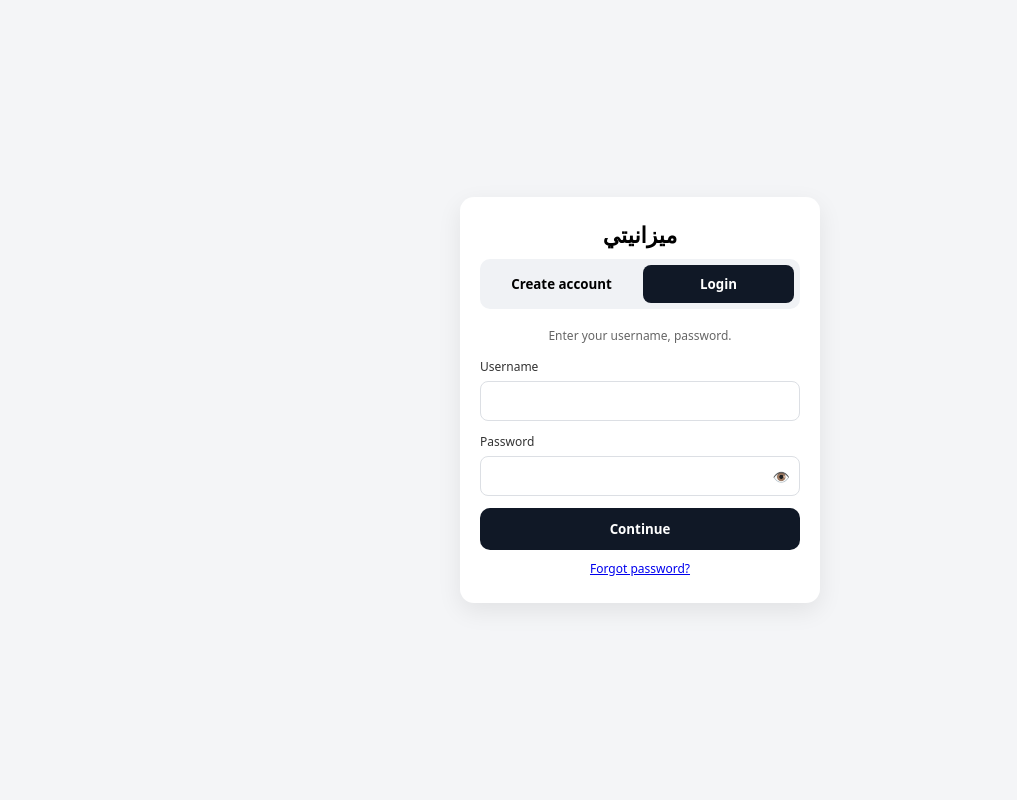
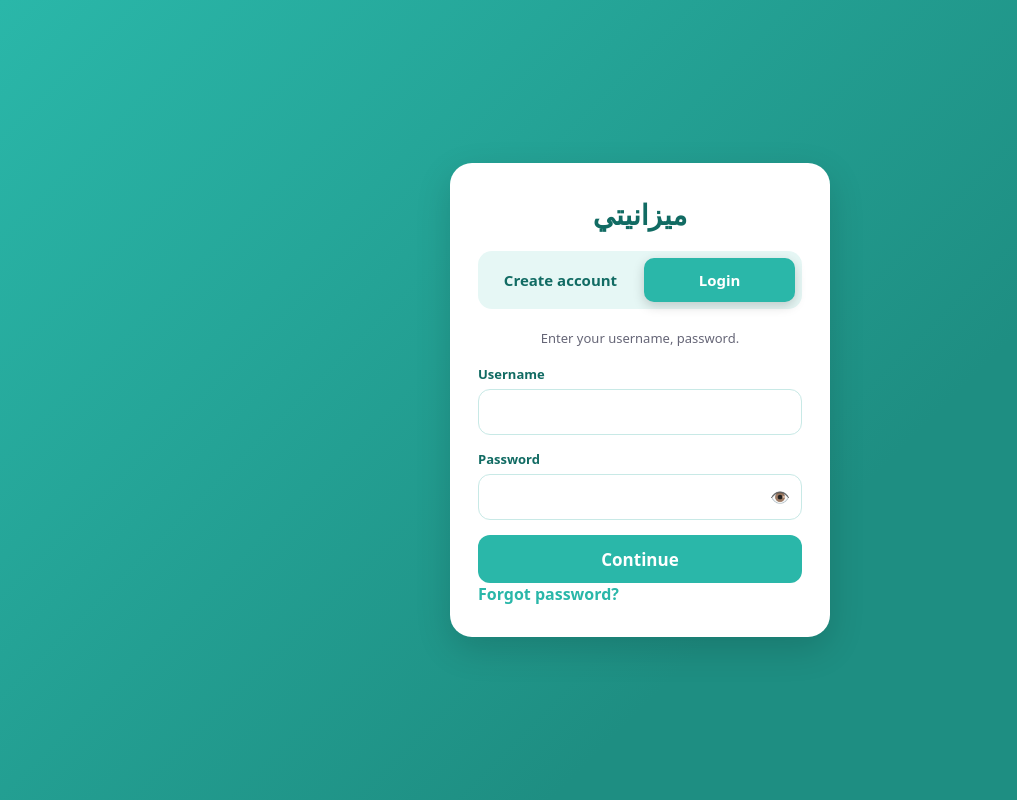
Before and after one commit to njfrh/Mizaniyati, a PHP site: page /auth.php in a window 1280 px wide. Shown: the whole page, without its empty margins (0-1017 px from the left). Run offline with PHP 8.4, Linux system fonts and the light colour scheme; a stand-in replaces the project's code that opens the database connection.

Commit message:
الشكل

```diff
--- a/Mizaniyati/auth.php
+++ b/Mizaniyati/auth.php
@@ -127,39 +127,183 @@ if ($_SERVER['REQUEST_METHOD'] === 'POST') {
   <title>Mizaniyati — Auth</title>
   <meta name="viewport" content="width=device-width, initial-scale=1">
   <style>
-    * { box-sizing: border-box; font-family: system-ui, -apple-system, Segoe UI, Roboto, Arial; }
-    body { background:#f4f5f7; margin:0; display:flex; min-height:100vh; align-items:center; justify-content:center; }
-    .card { width: 360px; background:#fff; border-radius:14px; padding:22px 20px 26px; box-shadow:0 8px 24px rgba(0,0,0,.08); }
-    .brand { text-align:center; font-weight:800; font-size:22px; margin-bottom:6px; }
-    .tabs { display:flex; gap:6px; background:#f0f2f5; padding:6px; border-radius:10px; margin:10px 0 18px; }
-    .tab-btn { flex:1; border:0; padding:10px; border-radius:8px; background:transparent; cursor:pointer; font-weight:600; }
-    .tab-btn.active { background:#101826; color:#fff; }
-    .hint { text-align:center; color:#666; font-size:12px; margin-bottom:14px; }
-    .field { margin-bottom:12px; }
-    label { display:block; font-size:12px; color:#333; margin-bottom:6px; }
-    input { width:100%; height:40px; border:1px solid #dcdfe4; border-radius:8px; padding:0 12px; }
-    .btn { width:100%; height:42px; border:0; border-radius:10px; background:#101826; color:#fff; font-weight:700; cursor:pointer; }
-    .alt { text-align:center; font-size:12px; margin-top:10px; }
-    .err { background:#ffe9e9; color:#a40000; padding:10px; border-radius:8px; margin-bottom:10px; font-size:13px; }
-    .ok { background:#e8fff1; color:#0b7a3b; padding:10px; border-radius:8px; margin-bottom:10px; font-size:13px; }
-    .hidden { display:none; }
+  * {
+  box-sizing: border-box;
+  font-family: "Cairo", system-ui, -apple-system, Segoe UI, Roboto, Arial;
+}
 
+body {
+  margin: 0;
+  background: linear-gradient(135deg, #2AB7A9, #1E8E82 65%);
+  display: flex;
+  justify-content: center;
+  align-items: center;
+  min-height: 100vh;
+  padding: 20px;
+}
+
+/* ===== بطاقة المصادقة ===== */
+.card {
+  width: 380px;
+  background: #fff;
+  border-radius: 22px;
+  padding: 32px 28px;
+  box-shadow: 0 12px 35px rgba(0,0,0,0.15);
+  animation: fadeIn .5s ease;
+}
+
+/* ===== Logo / Brand ===== */
+.brand {
+  text-align: center;
+  font-weight: 800;
+  font-size: 28px;
+  margin-bottom: 10px;
+  color: #116B63;
+}
+
+/* ===== Tabs ===== */
+.tabs {
+  display: flex;
+  gap: 8px;
+  background: #e6f7f5;
+  padding: 7px;
+  border-radius: 14px;
+  margin: 18px 0 20px;
+}
+
+.tab-btn {
+  flex: 1;
+  border: 0;
+  padding: 12px;
+  border-radius: 10px;
+  background: transparent;
+  cursor: pointer;
+  font-weight: 700;
+  font-size: 15px;
+  color: #116B63;
+  transition: .25s;
+}
+
+.tab-btn.active {
+  background: #2AB7A9;
+  color: #fff;
+  box-shadow: 0 4px 12px rgba(0,0,0,0.18);
+}
+
+/* ===== Forms ===== */
+.hint {
+  text-align: center;
+  color: #667;
+  font-size: 13px;
+  margin-bottom: 18px;
+}
+
+.field {
+  margin-bottom: 15px;
+}
+
+label {
+  display: block;
+  font-size: 13px;
+  color: #116B63;
+  font-weight: 600;
+  margin-bottom: 6px;
+}
+
+input {
+  width: 100%;
+  height: 46px;
+  border: 1.7px solid #c8e9e6;
+  border-radius: 12px;
+  padding: 0 14px;
+  font-size: 15px;
+  transition: .25s;
+  outline: none;
+}
+
+input:focus {
+  border-color: #2AB7A9;
+  box-shadow: 0 0 0 3px rgba(42,183,169,0.20);
+}
+
+/* ===== زر أساسي ===== */
+.btn {
+  width: 100%;
+  height: 48px;
+  border: 0;
+  border-radius: 12px;
+  background: #2AB7A9;
+  color: #fff;
+  font-size: 17px;
+  font-weight: 800;
+  cursor: pointer;
+  transition: .25s;
+}
+
+.btn:hover {
+  background: #1E8E82;
+}
+
+/* ===== رسائل الخطأ والنّجاح ===== */
+.err, .ok {
+  padding: 12px;
+  border-radius: 10px;
+  font-size: 14px;
+  margin-bottom: 12px;
+}
+
+.err {
+  background: #ffe8e8;
+  color: #b10000;
+  border: 1px solid #ffb9b9;
+}
+
+.ok {
+  background: #e6ffef;
+  color: #0c7b35;
+  border: 1px solid #a1e9b9;
+}
+
+/* ===== نسيت كلمة المرور ===== */
+.alt a {
+  color: #2AB7A9;
+  font-weight: 600;
+  text-decoration: none;
+  transition: .25s;
+}
+
+.alt a:hover {
+  text-decoration: underline;
+}
+
+/* ===== آيقونة إظهار كلمة المرور ===== */
 .password-wrapper {
   position: relative;
-      width: 100%;
 }
+
 .password-wrapper input {
-      padding-right: 40px;
+  padding-right: 45px;
 }
+
 .toggle-password {
   position: absolute;
-      right: 10px;
+  right: 12px;
   top: 50%;
   transform: translateY(-50%);
   cursor: pointer;
-      user-select: none;
-      font-size: 14px;
-      color:#555;
+  font-size: 16px;
+  color: #1E8E82;
+}
+
+/* ===== إخفاء الستر ===== */
+.hidden {
+  display: none;
+}
+
+/* ===== الأنميشن ===== */
+@keyframes fadeIn {
+  from { opacity: 0; transform: translateY(15px); }
+  to   { opacity: 1; transform: translateY(0); }
 }
   </style>
 </head>
```
Also changed, not shown: Mizaniyati/api_ai.php (+56 -35 lines), Mizaniyati/forgot_password.php (+133 -12 lines), Mizaniyati/reset_password.php (+150 -37 lines). Lines whose indentation alone changed are shown as unchanged.
